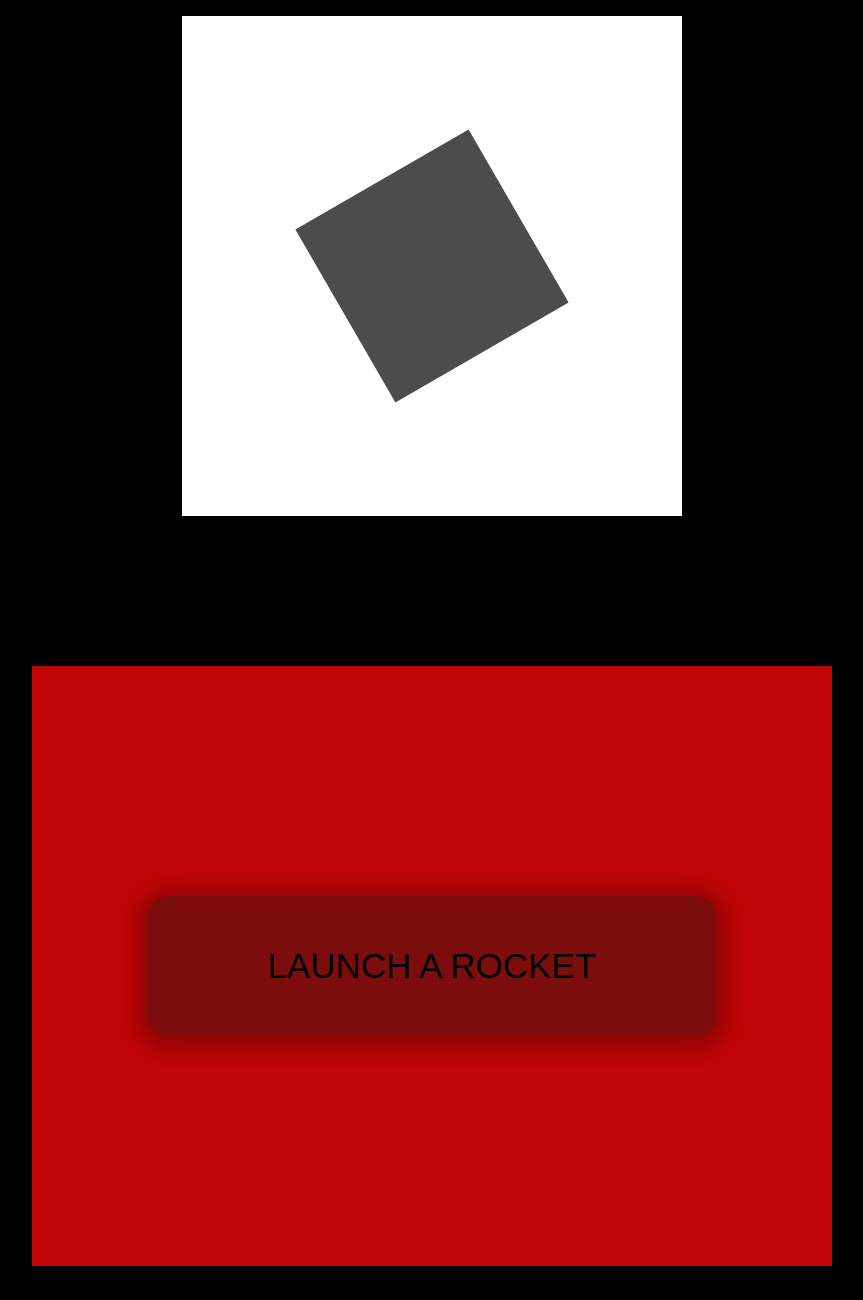
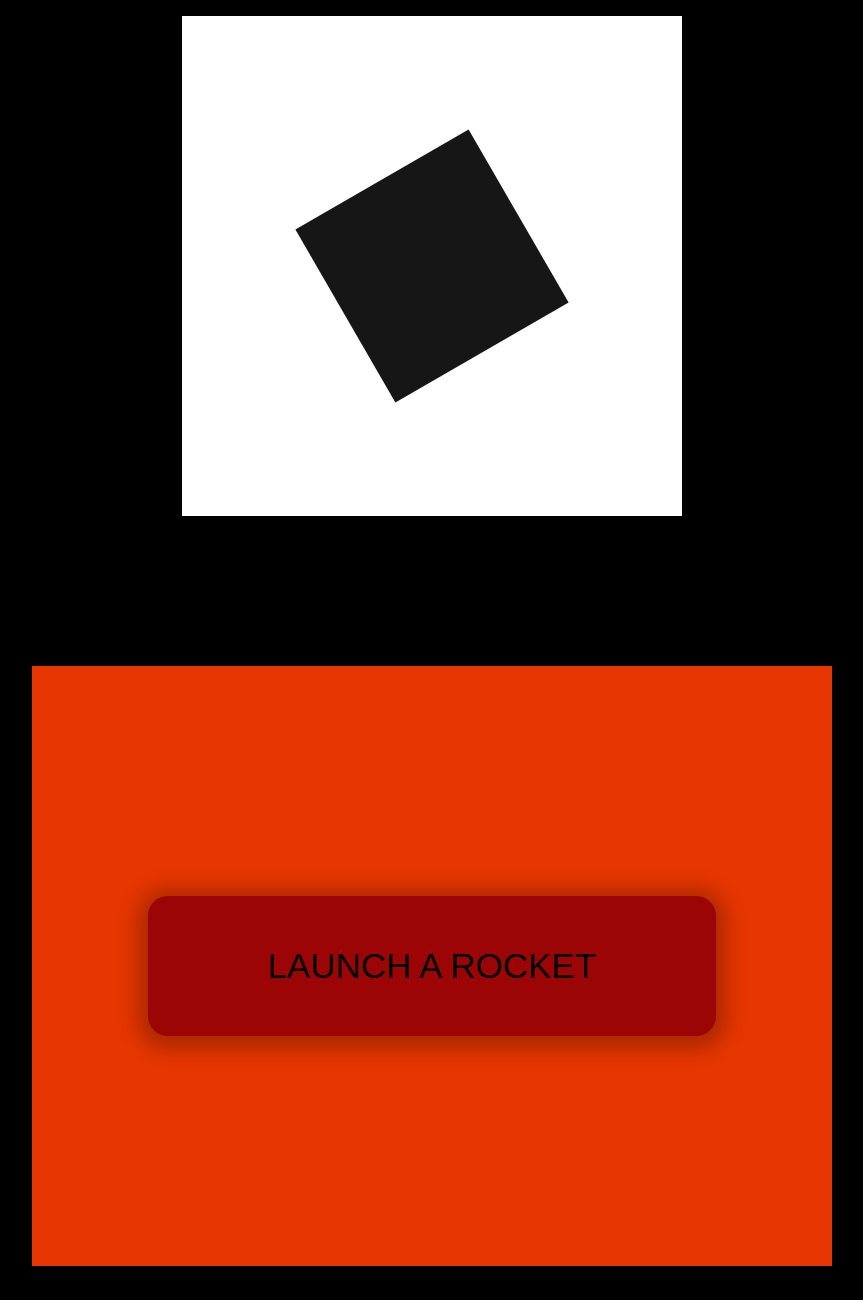
Before and after one commit to EduardValevich/Animation, a plain HTML site: page index.html in a window 1280 px wide. Shown: the part 240-1540 px from the top of the page, without its empty margins (208-1071 px from the left). Drawn offline with Linux system fonts and the light colour scheme.

```diff
--- a/css/styles.css
+++ b/css/styles.css
@@ -16,7 +16,7 @@ body {
     align-items: center;
 }
 .black {
-    background-color: rgba(26, 26, 26, 0.781);
+    background-color: rgba(10, 9, 9, 0.945);
     height: 200px;
     width: 200px;
     animation-name: rotation;
@@ -35,7 +35,7 @@ body {
 }
 
 .white-2 {
-    background-color: rgb(192, 5, 5);
+    background-color: rgb(230, 54, 1);
     height: 600px;
     width: 800px;
     display: flex;
@@ -46,7 +46,7 @@ body {
 
 .button-1 {
     padding: 50px 120px;
-    background-color: rgb(124, 13, 13);
+    background-color: rgb(156, 5, 5);
     font-size: 35px;
     border-radius: 20px;
     box-shadow: 0 3px 20px 10px rgba(0, 0, 0,.25);
```
